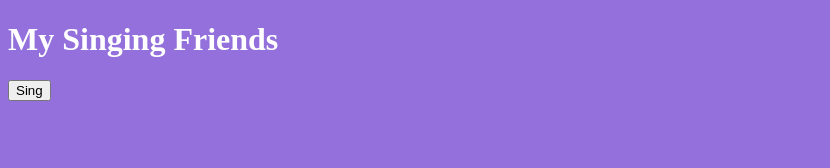
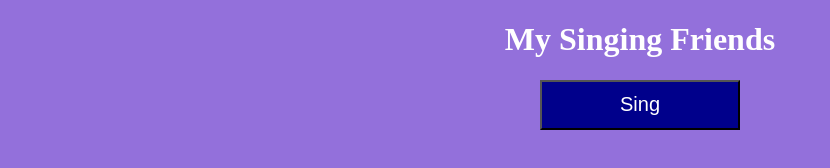
Before and after one commit to reiting/99-Lines-of-Code-Part-2, a plain HTML site: page index.html in a window 1280 px wide. Shown: the whole page, without its empty margins (0-830 px from the left). Drawn offline with Linux system fonts and the light colour scheme.

Commit message:
lab completed

```diff
--- a/index.html
+++ b/index.html
@@ -9,7 +9,9 @@
 
 <body>
     <h1>My Singing Friends</h1>
-    <button onClick="addSong()">Sing</button>
+    <div class="wrapper">
+        <button class="button" onClick="addSong()">Sing</button>
+    </div>
 </body>
 
 </html>
--- a/styles.css
+++ b/styles.css
@@ -6,14 +6,39 @@ h1 {
     color: white;
 }
 
+body {
+    text-align: center;
+}
+
 .friend {
     background-color: white;
+    margin: 50px;
 }
 
 h3 {
     text-transform: uppercase;
+    text-align: center;
+
 }
 
 p {
     text-transform: lowercase;
+    text-align: center;
 }
+
+.wrapper {
+    text-align: center;
+}
+
+.button {
+    margin: 0 auto;
+    width: 200px;
+    height: 50px;
+    font-size: 20px;
+    background-color: darkblue;
+    color: white;
+}
+
+button:hover {
+    background-color: blueviolet;
+}
```
Also changed, not shown: scripts.js (+3 -5 lines).
